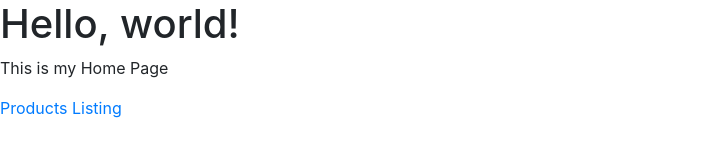
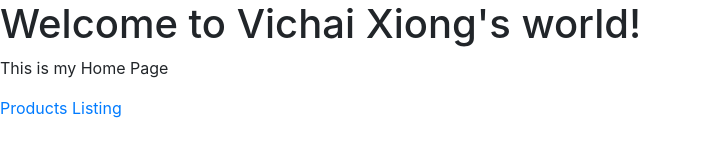
Before and after one commit to VichaiXiong14/Assignment2, a plain HTML site: page index.html in a window 1280 px wide. Shown: the whole page, without its empty margins (0-701 px from the left). Drawn offline with nearby package versions, Linux system fonts and the light colour scheme.

Commit message:
Changed Index.html file

```diff
--- a/index.html
+++ b/index.html
@@ -8,10 +8,10 @@
     <!-- Bootstrap CSS -->
     <link rel="stylesheet" href="https://cdn.jsdelivr.net/npm/bootstrap@4.5.3/dist/css/bootstrap.min.css" integrity="sha384-TX8t27EcRE3e/ihU7zmQxVncDAy5uIKz4rEkgIXeMed4M0jlfIDPvg6uqKI2xXr2" crossorigin="anonymous">
 
-    <title>Home</title>
+    <title>Vichai Xiong</title>
   </head>
   <body>
-    <h1>Hello, world!</h1>
+    <h1>Welcome to Vichai Xiong's world!</h1>
     <p>This is my Home Page</p>
     <a href="products">Products Listing</a>
     <!-- Optional JavaScript; choose one of the two! -->
```
